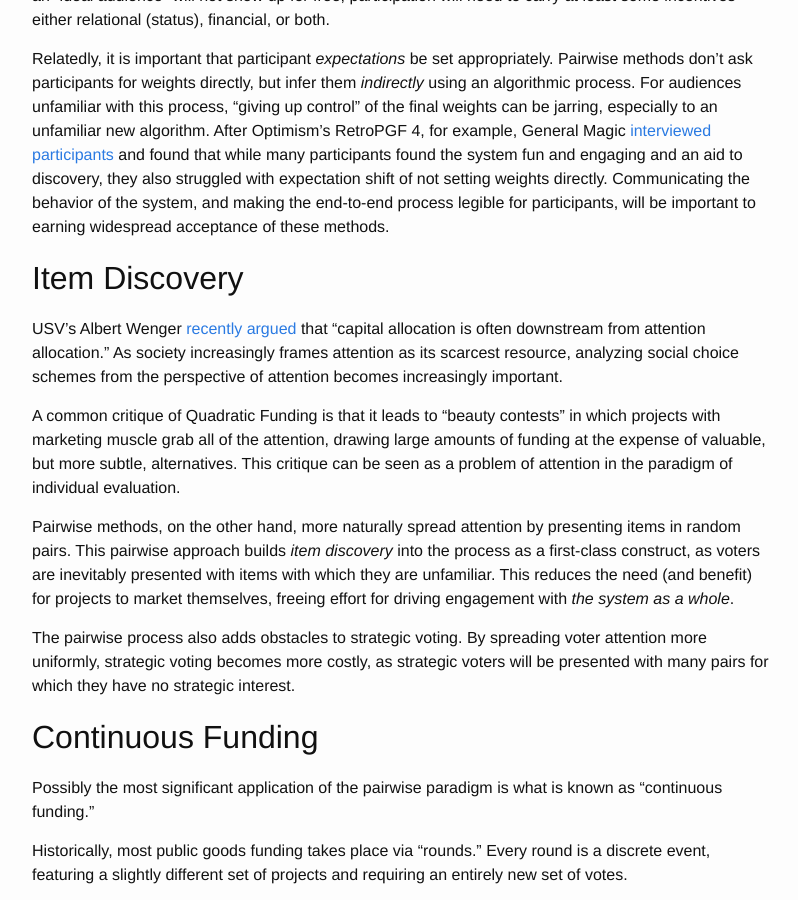
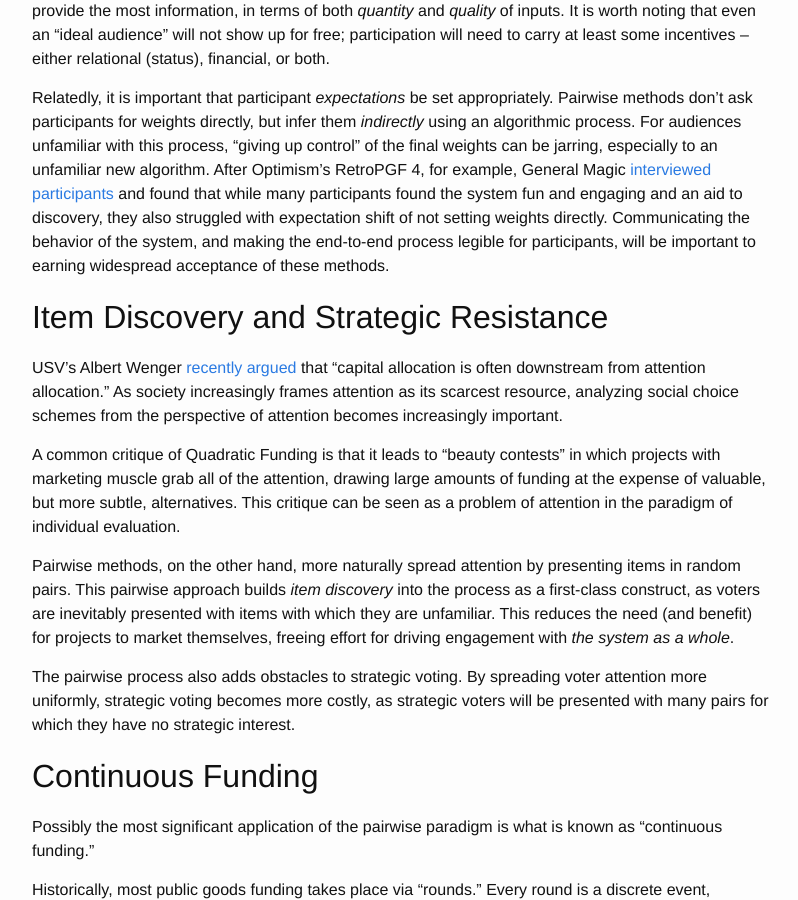
Before and after one commit to kronosapiens/kronosapiens.github.io, a Jekyll site: the page built from _posts/2025-12-14-pairwise-paradigm.md, in a window 1280 px wide and 900 px high, scrolled down 11150 px. Shown: the whole window, without its empty margins (238-1036 px from the left). Built offline with Jekyll 4.4.1, drawn with Linux system fonts in a browser that asks for light colours; formulas are drawn with MathJax 3; comment, search, counter and statistics services are not loaded.

```diff
--- a/_posts/2025-12-14-pairwise-paradigm.md
+++ b/_posts/2025-12-14-pairwise-paradigm.md
@@ -347,7 +349,7 @@ For audiences unfamiliar with this process, "giving up control" of the final wei
 After Optimism's RetroPGF 4, for example, General Magic [interviewed participants](https://gov.optimism.io/t/pairwise-retrospective-and-proposed-spec-for-retropgf-4/7479) and found that while many participants found the system fun and engaging and an aid to discovery, they also struggled with expectation shift of not setting weights directly.
 Communicating the behavior of the system, and making the end-to-end process legible for participants, will be important to earning widespread acceptance of these methods.
 
-## Item Discovery
+## Item Discovery and Strategic Resistance
 
 USV's Albert Wenger [recently argued](https://open.spotify.com/episode/6XJOXe3whWTCm3TkuvAWQq?si=e51a8b5f558e43be) that "capital allocation is often downstream from attention allocation."
 As society increasingly frames attention as its scarcest resource, analyzing social choice schemes from the perspective of attention becomes increasingly important.
```
Also changed, not shown: other parts of _posts/2025-12-14-pairwise-paradigm.md (+2 -0 lines).
